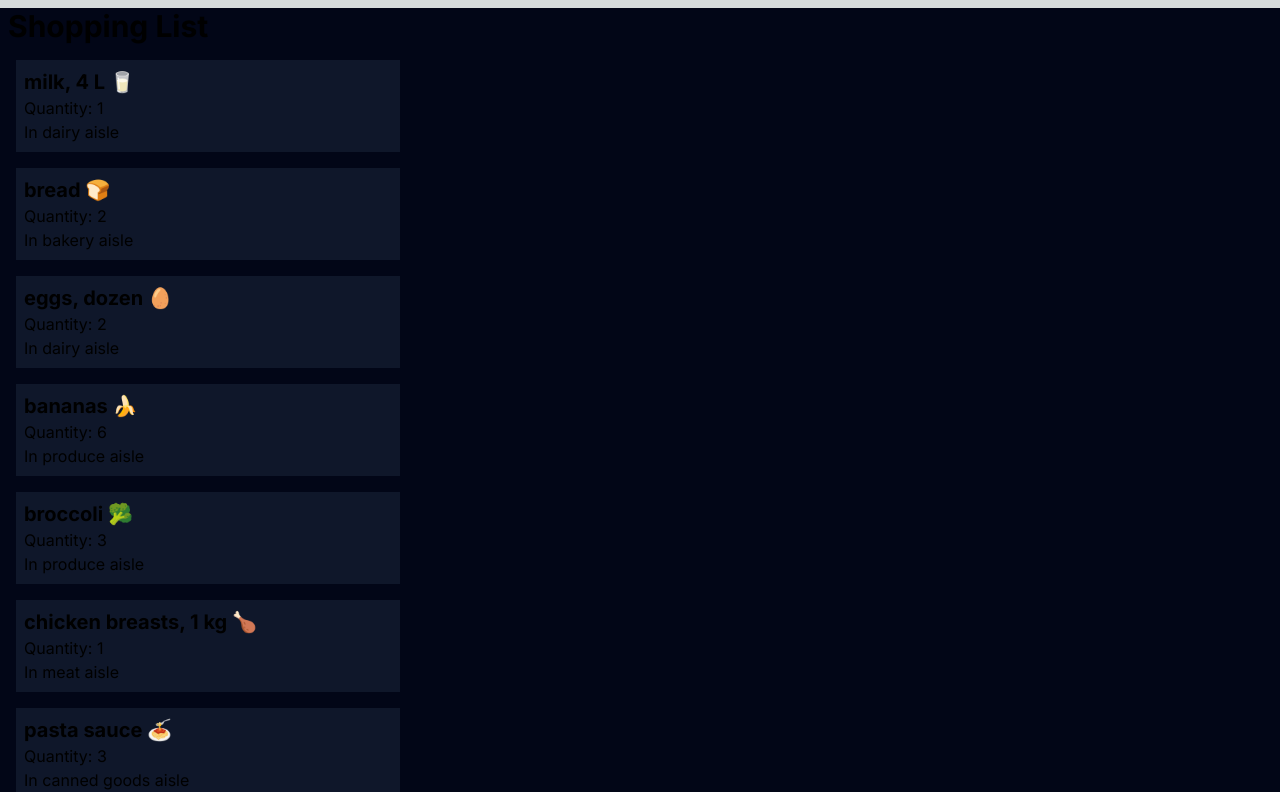
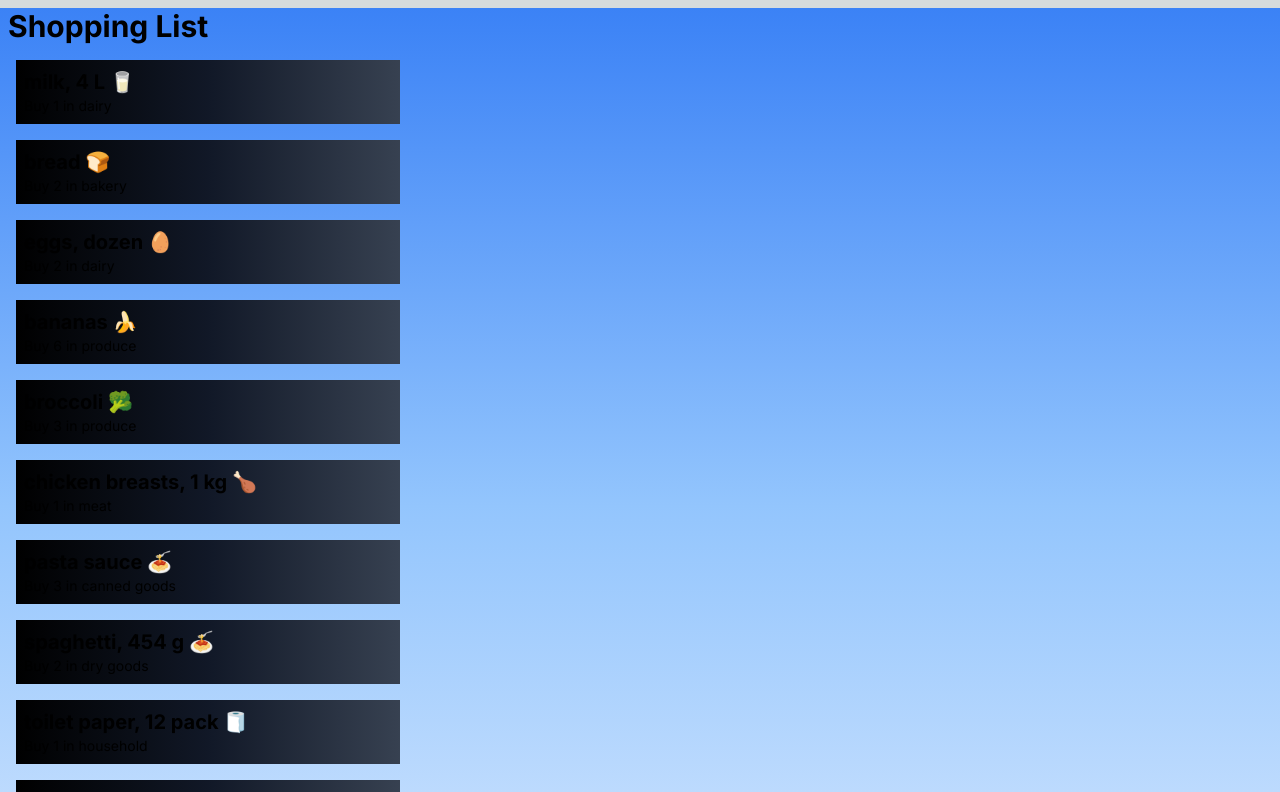
Before and after one commit to aceytok/cprg306-assignments, a Next.js app: page /week3 in a window 1280 px wide. Shown: the top 792 px of the page. Built offline with nearby package versions, Linux system fonts and the light colour scheme.

Commit message:
changed css on week3

```diff
--- a/app/week3/item.js
+++ b/app/week3/item.js
@@ -1,10 +1,9 @@
 export default function Item({name, quantity, category}) {
     return (
       <ul>
-        <li class="p-2 m-4 bg-slate-900 max-w-sm">
+        <li class="p-2 m-4 bg-gradient-to-l from-gray-700 via-gray-900 to-black max-w-sm">
           <h3 class="text-xl font-bold">{name}</h3>
-          <p>Quantity: {quantity}</p>
-          <p>In {category} aisle</p>
+          <p class="text-sm">Buy {quantity} in {category}</p>
         </li>
       </ul>
 
--- a/app/week3/page.js
+++ b/app/week3/page.js
@@ -2,7 +2,7 @@ import ItemList from "./item-list.js";
 
 export default function Page() {
   return(
-    <main className=" bg-slate-950">
+    <main className="bg-gradient-to-t from-blue-100 via-blue-300 to-blue-500">
       <h1 className="text-3xl font-bold m-2">Shopping List</h1>
       <ItemList />
     </main>
```
